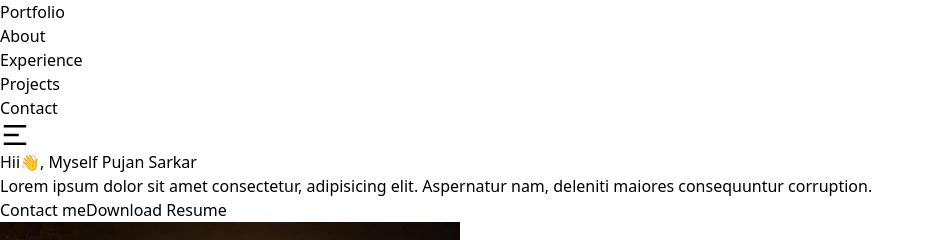
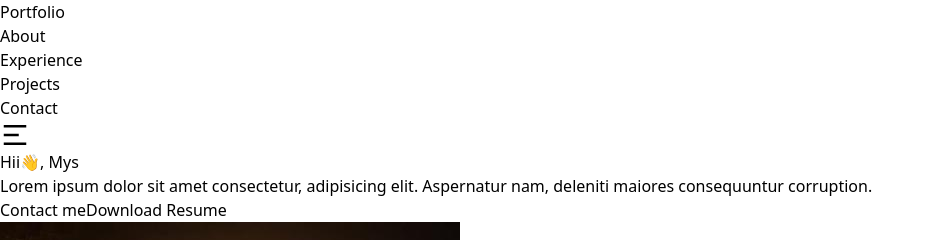
Before and after one commit to Pujan-sarkar/My-portfolio, a React (Vite) app: page / in a window 1280 px wide. Shown: the top 240 px of the page, without its empty margins (0-934 px from the left). Built offline with nearby package versions, Linux system fonts and the light colour scheme.

Commit message:
Feat : add footer section and others

```diff
--- a/src/App.jsx
+++ b/src/App.jsx
@@ -1,5 +1,6 @@
 import About from "./Components/About/About";
 import Experience from "./Components/Experience/Experience";
+import Footer from "./Components/Footer/Footer";
 import Home from "./Components/Home/Home";
 import Navbar from "./Components/Navbar/Navbar";
 import Projects from "./Components/Projects/Projects";
@@ -12,6 +13,7 @@ function App() {
     <About />
     <Experience />
     <Projects />
+    <Footer/>
   </div>;
 }
 
--- a/src/Components/About/About.jsx
+++ b/src/Components/About/About.jsx
@@ -4,7 +4,7 @@ import { IoArrowForward } from "react-icons/io5";
 
 const About = () => {
   return (
-    <div className="text-white md:flex overflow-hidden items-center md:flex-wrap md:justify-center bg-black shadow-xl mx-0 md:mx-20 bg-opacity-30 rounded-lg p-12">
+    <div id="About" className="text-white md:flex overflow-hidden items-center md:flex-wrap md:justify-center bg-black shadow-xl mx-0 md:mx-20 bg-opacity-30 rounded-lg p-12">
       <div>
         <h2 className="text-2xl md:text-4xl font-bold mb-8">About</h2>
         <div className="md:flex flex-wrap items-center">
--- /dev/null
+++ b/src/Components/Footer/Footer.jsx
@@ -0,0 +1,36 @@
+import React from "react";
+import { MdOutlineEmail } from "react-icons/md";
+import { CiLink, CiLinkedin } from "react-icons/ci";
+import { FaGithub } from "react-icons/fa";
+
+const Footer = () => {
+  return (
+    <div
+      id="Footer"
+      className="flex justify-around bg-[#465697] text-white p-10 md:12 items-center"
+    >
+      <div>
+        <h1 className="text 2xl md:text-6xl font-bold">Contact</h1>
+        <h3 className="text-sm md:text-2xl font-normal">
+          Feel fre to connect with me
+        </h3>
+      </div>
+      <ul className="text-sm md:text-xl">
+        <li className="flex gap-1 items-center">
+          <MdOutlineEmail size={20} />
+          pujansarkar37@gmail.com
+        </li>
+        <li className="flex gap-1 items-center">
+          <CiLinkedin />
+          https://www.linkedin.com/in/pujan-sarkar/
+        </li>
+        <li className="flex gap-1 items-center">
+          <FaGithub />
+          https://github.com/Pujan-sarkar
+        </li>
+      </ul>
+    </div>
+  );
+};
+
+export default Footer;
--- a/src/Components/Home/Home.jsx
+++ b/src/Components/Home/Home.jsx
@@ -1,18 +1,18 @@
 import React from "react";
 import avatarImg from "../../assets/avatar.jpeg";
+import TextChange from "../../TextChange";
 
 const Home = () => {
   return (
     <div className="text-white flex w-full justify-between items-start p-10 md:p-20">
       <div className="md:w-2/4 md:pt-10">
         <h1 className="text-3xl md:text-6xl font-bold leading-normal tracking-tighter">
-          Hii👋, Myself Pujan Sarkar
+          <TextChange />
         </h1>
         <p className="text-sm md:text-2xl mt-5 tracking-tighter">
           Lorem ipsum dolor sit amet consectetur, adipisicing elit. Aspernatur
           nam, deleniti maiores consequuntur corruption.
         </p>
-
 
         <div className="flex flex-col md:flex-row gap-4 mt-5 md:mt-10">
           <button className="text-white py-3 px-6 text-lg md:text-xl bg-[#465697] hover:bg-[#3b4d8b] duration-300 hover:scale-105 font-semibold rounded-full shadow-lg">
--- a/src/Components/Navbar/Navbar.jsx
+++ b/src/Components/Navbar/Navbar.jsx
@@ -29,7 +29,7 @@ const Navbar = () => {
             Projects
           </li>
         </a>
-        <a href="#Contact">
+        <a href="#Footer">
           <li className="text-md transition-all duration-300 p-1 md:p-0">
             Contact
           </li>
--- /dev/null
+++ b/src/TextChange.jsx
@@ -0,0 +1,42 @@
+import React, { useState, useEffect } from 'react';
+
+const TextChange = () => {
+  const texts = ["Hii👋, Myself Pujan Sarkar"];
+  const [currentText, setCurrentText] = useState('');
+  const [endValue, setEndValue] = useState(1);
+  const [isForward, setIsForward] = useState(true);
+  const [index, setIndex] = useState(0);
+
+  useEffect(() => {
+    const intervalId = setInterval(() => {
+
+      setCurrentText(texts[index].substring(0, endValue));
+
+      if (isForward) {
+
+        setEndValue((prev) => prev + 1);
+      } else {
+
+        setEndValue((prev) => prev - 1);
+      }
+
+      // Handle the end of the text
+      if (endValue > texts[index].length + 10) {
+        setIsForward(false);
+      }
+
+
+      if (endValue < 1) {
+        setIsForward(true);
+        setIndex((prev) => (prev + 1) % texts.length);
+        setEndValue(1);
+      }
+    }, 100);
+
+    return () => clearInterval(intervalId);
+  }, [endValue, isForward, index, texts]);
+
+  return <div className="transition ease duration-300">{currentText}</div>;
+};
+
+export default TextChange;
--- a/src/index.css
+++ b/src/index.css
@@ -1,3 +1,7 @@
 @tailwind base;
 @tailwind components;
 @tailwind utilities;
+
+*{
+    scroll-behavior: smooth;
+}
```
